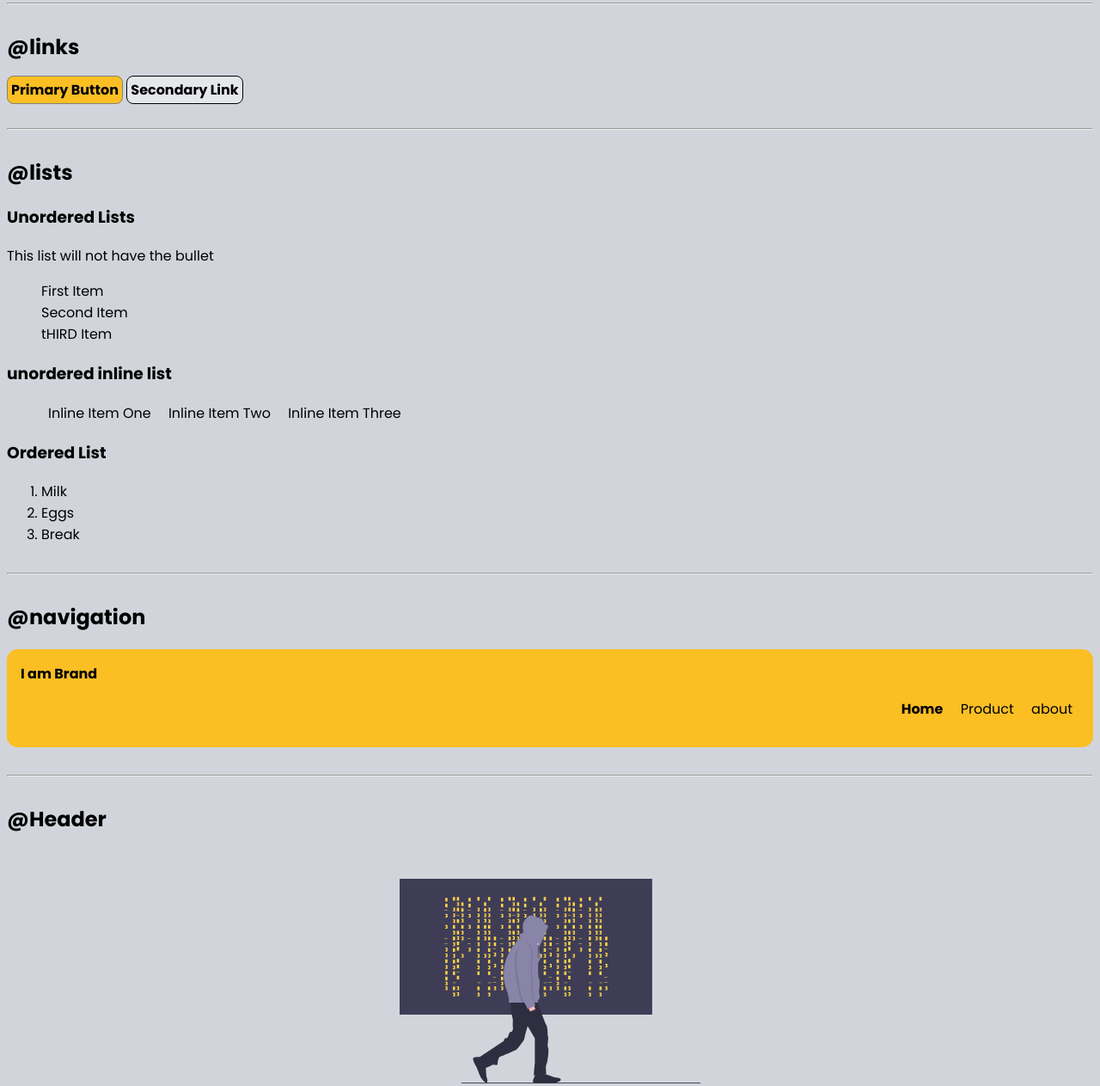
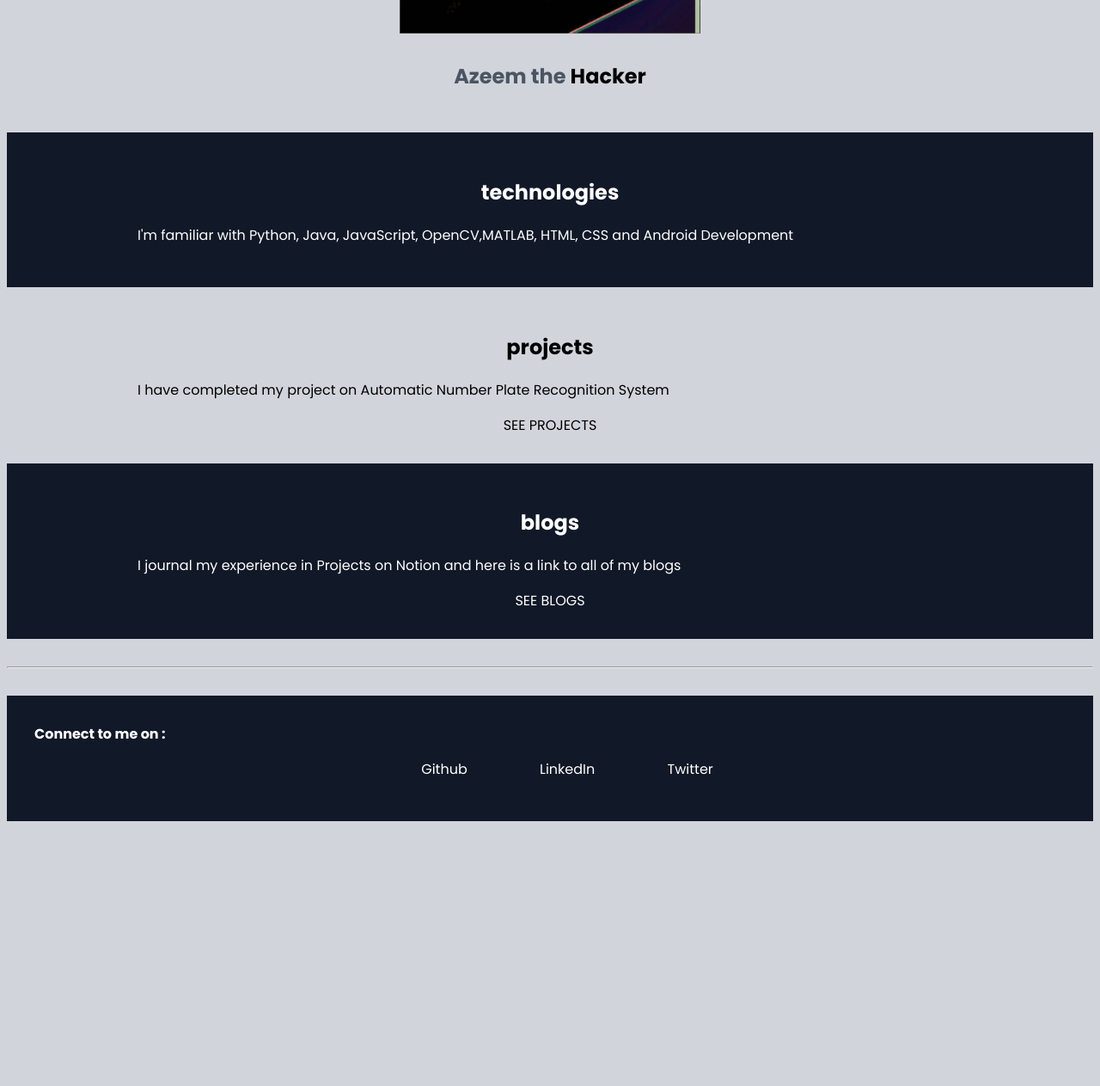
Before and after one commit to azeem2000/home-for-azeem, a plain HTML site: page index.html in a window 1280 px wide. Shown: the part 494-1757 px from the top of the page at 86% size. After the commit the page ends 1457 px from the top, so only its background shows below. Drawn offline with Linux system fonts and the light colour scheme.

Commit message:
base website completed

```diff
--- a/index.html
+++ b/index.html
@@ -4,92 +4,65 @@
     <meta charset="UTF-8">
     <meta http-equiv="X-UA-Compatible" content="IE=edge">
     <meta name="viewport" content="width=device-width, initial-scale=1.0">
-    <title>Component Library</title>
+    <title>home | azeem</title>
     <link rel="stylesheet" href="style.css">
 </head>
 <body>
-    <h1 class="azeem">Azeem's Component Library</h1>
-    <p>i am an Electronics Engineering student and I am trying to understand Computer Programming</p>
-    <hr>
-    <h2>@containers</h2>
-    <h3>@fluid container</h3>
-    <div class="contaner">This is a fluid container and it will go till the end f the page</div>
-    <h3>Center container</h3>
-    <div class="container container-center">This is a center container and this will go till the specified width</div>
-    <hr>
-    <h2>@links</h2>
-    <a href="/" class="primary-link">Primary Button</a>
-    <a href="/" class="secondary-link">Secondary Link</a>
-    <hr>
-    <h2>@lists</h2>
-    <h3>Unordered Lists</h3>
-    <p>This list will not have the bullet</p>
-
-
-    <ul class="non-bullet">
-        <li>First Item</li>
-        <li>Second Item</li>
-        <li>tHIRD Item</li>
-    </ul>
-
-    <h3>unordered inline list</h3>
-    <ul class="non-bullet">
-        <li class="list-item-inline">Inline Item One</li>
-        <li class="list-item-inline">Inline Item Two</li>
-        <li class="list-item-inline">Inline Item Three</li>
-    </ul>
-
-    <h3>Ordered List</h3>
-    <ol>
-        <li>Milk</li>
-        <li>Eggs</li>
-        <li>Break</li>
-
-    </ol>
-    <hr>
-
-    <h2>@navigation</h2>
+    <!-- <h1>Mohammed Azeem</h1> -->
+    <!-- <h2>@navigation</h2> -->
     <nav class="navigation container">
-        <div class="nav-brand">I am Brand</div>
+        <div class="nav-brand">azeem.com</div>
         <ul class="list-non-bullet nav-pills">
             <li class="list-item-inline">
-                <a href="/" class="link link-active">Home</a>
+                <a href="index.html" class="link link-active">Home</a>
             </li>
             <li class="list-item-inline">
-                <a href="/" class="link">Product</a>
+                <a href="projects.html" class="link">Projects</a>
             </li>
             <li class="list-item-inline">
-                <a href="/" class="link">about</a>
+                <a href="blogs.html" class="link">Blogs</a>
             </li>
         </ul>
     </nav>
-
-    <hr>
-
-    <h2>@Header</h2>
     <header class="hacker">
-        <img class="hacker-img" src="images/hacker-image.svg" alt="Hacker">
-        <h1 class="hacker-heading">Heading inside <span style="color: black;">Hacker</span> </h1>
+        <img class="hacker-img" src="images/azeem.PNG" alt="Hacker">
+        <h1 class="hacker-heading">Azeem the<span style="color: black;"> Hacker</span> </h1>
     </header>
-    <hr>
-    <h2>@section</h2>
     <section class="section">
         <div class="container container-center">
-            <h1>White Section</h1>
-            <p>This will have white background</p>
+            <h1>technologies</h1>
+            <p class="section-content">I'm familiar with Python, Java, JavaScript, OpenCV,MATLAB, HTML, CSS and Android Development</p>
+        </div>
+
+    </section>
+    <section class="section-2">
+        <div class="container container-center">
+            <h1>projects</h1>
+            <p class="section-content">I have completed my project on Automatic Number Plate Recognition System</p>
+            <a class=link primary-link" href="projects.html">SEE PROJECTS</a>
+        </div>
+
+    </section>
+    <section class="section">
+        <div class="container container-center">
+            <h1>blogs</h1>
+            <p class="section-content">I journal my experience in Projects on Notion and here is a link to all of my blogs</p>
+            <a class="link-white" href="blogs.html">SEE BLOGS</a>
         </div>
 
     </section>
     <hr>
-    <h2>@footer</h2>
 
-    <footer class="footer"
-        <div class="footer-header">Some small heading inside footer</div>
-        <ul class="social-links non-bullet">
-            <li class="list-item-inline"><a class="footer link" href="/">social one</a></li>
-            <li class="list-item-inline"><a class="footer link" href="/">social Two</a></li>
-            <li class="list-item-inline"><a class="footer link" href="/">social Three</a></li>
-        </ul>
-    </footer>
+    <footer class="footer">
+    <div class="footer-header">Connect to me on :</div>
+    <ul class="social-links non-bullet">
+        <li class="list-item-inline"><a class="footer link" href="/">Github</a></li>
+        <li class="list-item-inline"><a class="footer link" href="/">LinkedIn</a></li>
+        <li class="list-item-inline"><a class="footer link" href="/">Twitter</a></li>
+    </ul>
+</footer>
+
+
+
 </body>
 </html>
--- a/style.css
+++ b/style.css
@@ -16,8 +16,7 @@ hr {
     color: black;
     border-bottom-left-radius: 0.78rem;
     border-bottom-right-radius: 0.78rem;
-    padding: 2rem;
-    margin-top: none;
+    padding-bottom: 2rem;
 }
 
 .container {
@@ -68,9 +67,13 @@ hr {
     color: black;
     text-decoration: none;
 }
+.link-white {
+    color: white;
+    text-decoration: none;
+}
 .navigation .nav-brand {
     font-weight: bold;
-    font-size: medium;
+    font-size: x-large;
 }
 .navigation .nav-pills {
     text-align: right;
@@ -98,16 +101,33 @@ hr {
     color:#4B5563 ;
 }
 
-.section  h1 {
-    text-align: center;
+.section  {
+    text-align:center;
     padding: 2rem;
+    background-color:#111827 ;
+    color:white ;
+}
+.section-2  {
+    text-align:center;
+    padding: 2rem;
+    background-color: #D1D5DB;
+    color:black ;
+}
+
+.section-content{
+    text-align: left;
 }
 
 .footer {
-    background-color: #111827 ;
-    color: #F9FAFB ;
-    padding: 1rem 2rem;
-    border-top-left-radius: 0.7rem;
-    border-top-right-radius: 0.7rem;
+    background-color:#111827 ;
+    color:white ;
+    padding: 2rem 2rem;
+    /* border-top-left-radius: 0.7rem;
+    border-top-right-radius: 0.7rem; */
     text-align: center;
 }
+
+.footer-header{
+    font-weight: bold;
+    text-align: left;
+}
```
Also changed, not shown: blogs.html (added, +31 -0 lines), components/component.html (added, +95 -0 lines), projects.html (added, +31 -0 lines), images/azeem.PNG (added), images/azeem.jpg (added).
